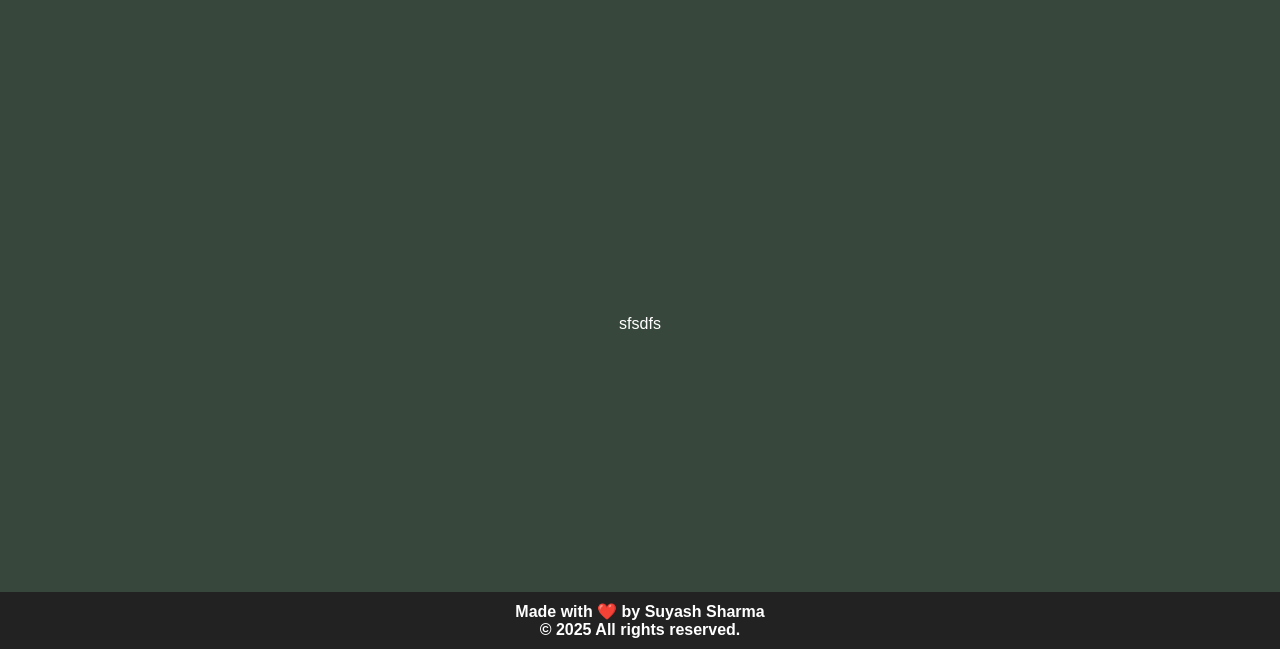
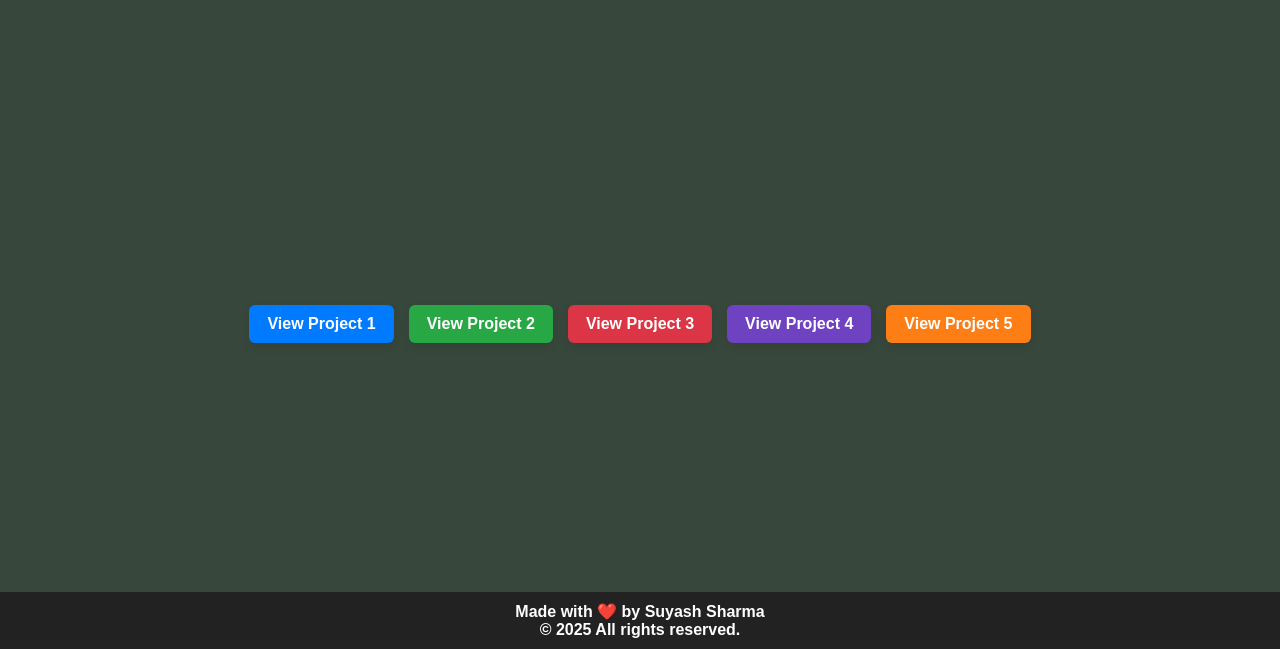
Before and after one commit to Suyashsharma-tech/PortFolio, a plain HTML site: page project.html in a window 1280 px wide. Shown: the part 151-800 px from the top of the page. Drawn offline with Linux system fonts and the light colour scheme.

Commit message:
Update project.html

```diff
--- a/project.html
+++ b/project.html
@@ -30,13 +30,14 @@
         </div>
     </header>
     <main>
-        <table class="r">
-            <tr>
-                <td>
-                    sfsdfs
-                </td>
-            </tr>
-        </table>
+        <div class="button-container">
+            <a href="r.png" target="_blank" class="btn btn-blue">View Project 1</a>
+            <a href="https://bucolic-paprenjak-437bcd.netlify.app/" target="_blank" class="btn btn-green">View Project 2</a>
+            <a href="project3.jpg" target="_blank" class="btn btn-red">View Project 3</a>
+            <a href="project4.jpg" target="_blank" class="btn btn-purple">View Project 4</a>
+            <a href="project5.jpg" target="_blank" class="btn btn-orange">View Project 5</a>
+        </div>
+
     </main>
     <footer class="footer">
         Made with ❤️ by Suyash Sharma <br />© 2025 All rights reserved.
```
